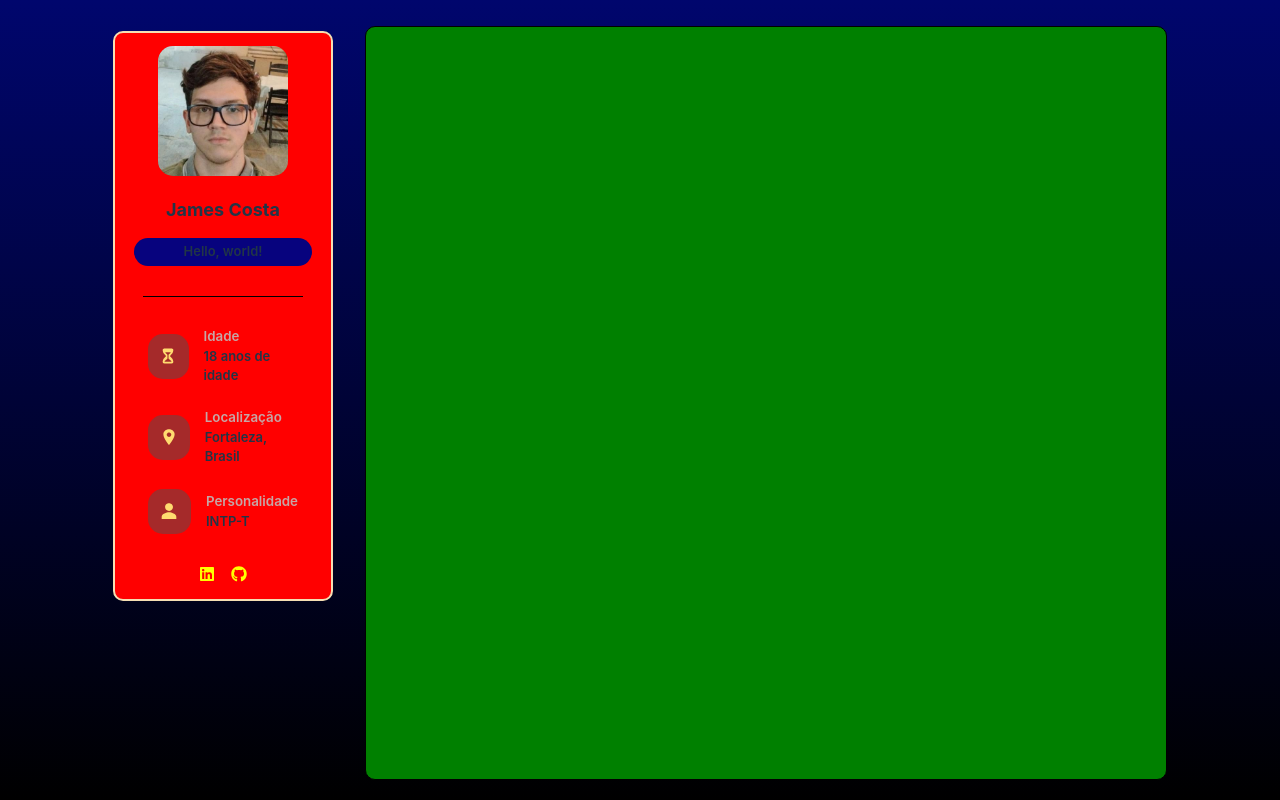
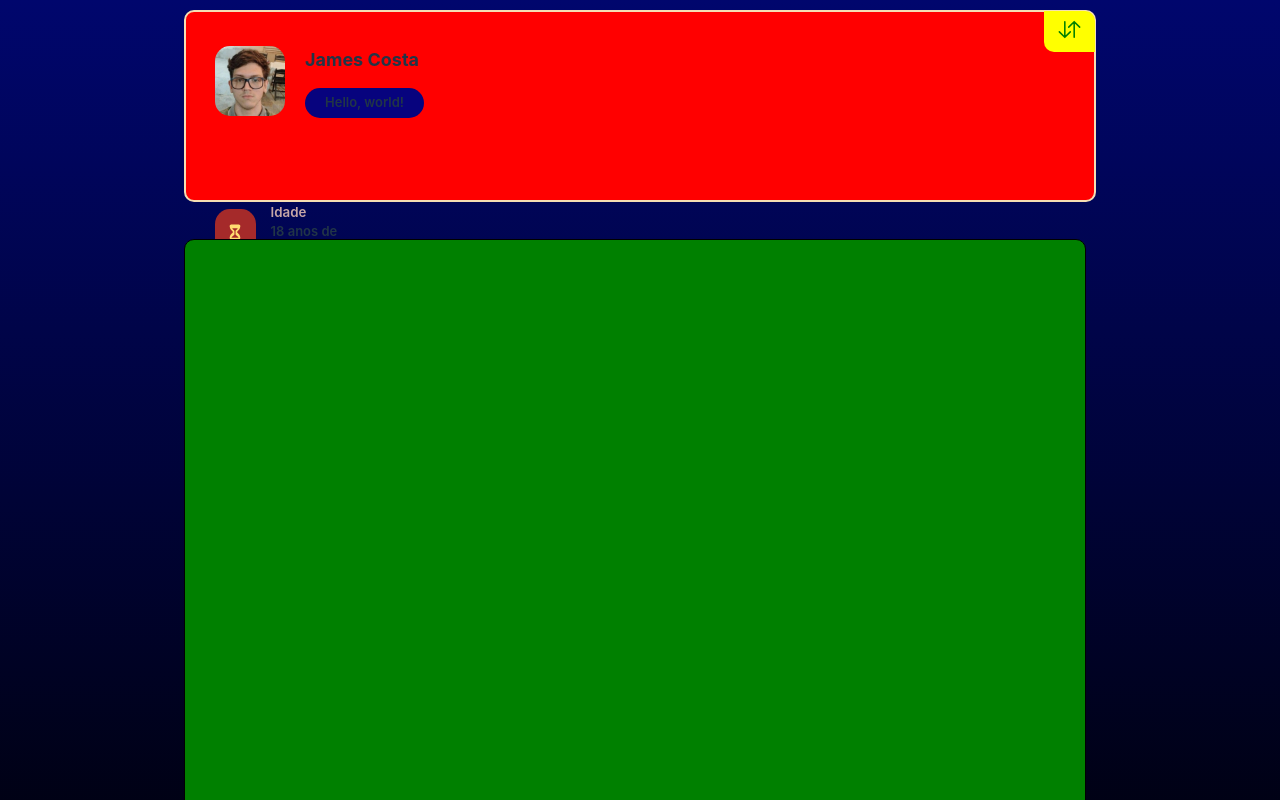
Before and after one commit to DropperDEV/portfolium, a React (Vite) app: page / in a window 1280 px wide. Shown: the top 800 px of the page. Built offline with nearby package versions, Linux system fonts and the light colour scheme.

Commit message:
feat: add Button sidebar

```diff
--- a/src/index.css
+++ b/src/index.css
@@ -32,7 +32,16 @@ body {
   display: flex;
   gap: 2rem;
   justify-content: center;
+
 }
+
+@media (max-width: 1280px) {
+  #root {
+    display: flex;
+    flex-direction: column;
+  }
+}
+
 
 
 
--- a/src/ui/Main.tsx
+++ b/src/ui/Main.tsx
@@ -2,7 +2,7 @@ import styled from "styled-components";
 
 const ContainerMain = styled.main`
   background-color: green;
-  width: 800px;
+  width: 900px;
   height: 94vh;
   border-radius: 10px;
   border: 1.5px solid black;
--- a/src/ui/Sidebar.tsx
+++ b/src/ui/Sidebar.tsx
@@ -1,6 +1,7 @@
 import styled from "styled-components";
 import { FaGithub, FaLinkedin } from "react-icons/fa";
-
+import { device } from "../utils/breakpoints";
+import { IoSwapVertical } from "react-icons/io5";
 const ContainerSide = styled.aside`
   background-color: red;
   width: 200px;
@@ -13,6 +14,13 @@ const ContainerSide = styled.aside`
   display: flex;
   align-items: center;
   flex-direction: column;
+
+  @media ${device.lg} {
+    width: 900px;
+    height: 180px;
+    align-items: baseline;
+    padding: 4px;
+  }
 `;
 
 const StyledImage = styled.img`
@@ -20,11 +28,33 @@ const StyledImage = styled.img`
   height: 130px;
   border-radius: 15px;
   margin-top: 5px;
+
+  @media ${device.lg} {
+    width: 70px;
+    height: 70px;
+  }
+`;
+
+const ContainerTitle = styled.div`
+  display: flex;
+  flex-direction: column;
+  align-items: center;
+  justify-content: center;
+
+  margin-top: 20px;
+  gap: 15px;
+  @media ${device.lg} {
+    display: flex;
+    align-items: unset;
+    margin: 0px;
+    margin-top: 5px;
+  }
 `;
 
 const StyledTitle = styled.h1`
   font-weight: 700;
   font-size: large;
+  margin: 0px;
   margin: 0px;
 `;
 
@@ -33,19 +63,33 @@ const StyledSubTitle = styled.p`
   font-weight: 600;
   font-size: small;
   border-radius: 15px;
-  padding: 4px 50px 4.8px 50px;
+  padding: 5px 50px 5px 50px;
+  margin: 0px;
   text-align: center;
   margin: 0px;
-  animation: glow 1s ease-in-out infinite alternate;
+
+  @media ${device.lg} {
+    padding: 5px 20px;
+  }
 `;
 
-const ContainerTitle = styled.div`
-  display: flex;
-  flex-direction: column;
-  align-items: center;
-  justify-content: center;
-  margin-top: 20px;
-  gap: 15px;
+const Button = styled.button`
+  display: none;
+  visibility: none;
+
+  @media ${device.lg} {
+    display: block;
+    visibility: visible;
+    position: absolute;
+    top: -30px;
+    right: 20px;
+    border-radius: 0px 10px;
+    color: green;
+    background: yellow;
+    transition: cubic-bezier(0.075, 0.82, 0.165, 1);
+    z-index: 1;
+    padding: 5px 12px;
+  }
 `;
 
 const Separator = styled.div`
@@ -105,14 +149,47 @@ const LinkedIconZone = styled.div`
   margin-top: 30px;
 `;
 
+const MobileSideTitle = styled.div`
+  position: relative;
+  display: flex;
+  flex-direction: column;
+  align-items: center;
+  justify-content: flex-start;
+  width: 100%;
+
+  @media ${device.lg} {
+    display: flex;
+    flex-direction: row;
+    align-items: flex-start;
+    justify-content: unset;
+    gap: 20px;
+    margin: 25px;
+
+    &:before {
+      content: "";
+      position: absolute;
+      inset: 1px;
+      border-radius: inherit;
+      background: var(--bg-gradient-jet);
+      transition: var(--transition-1);
+      z-index: -1;
+    }
+  }
+`;
+
 function Sidebar() {
   return (
     <ContainerSide>
-      <StyledImage src="/JamesPhoto.png" alt="James Costa" />
-      <ContainerTitle>
-        <StyledTitle>James Costa</StyledTitle>
-        <StyledSubTitle>Hello, world!</StyledSubTitle>
-      </ContainerTitle>
+      <MobileSideTitle>
+        <StyledImage src="/JamesPhoto.png" alt="James Costa" />
+        <ContainerTitle>
+          <StyledTitle>James Costa</StyledTitle>
+          <StyledSubTitle>Hello, world!</StyledSubTitle>
+        </ContainerTitle>
+        <Button>
+          <IoSwapVertical size={25} />
+        </Button>
+      </MobileSideTitle>
       <Separator />
       <InfoSection>
         <ContainerItem>
--- a/src/utils/breakpoints.ts
+++ b/src/utils/breakpoints.ts
@@ -1,43 +1,26 @@
-import { css } from 'styled-components'
-
-const device = {
-  xs: '400px',
-  sm: '600px',
-  md: '900px',
-  lg: '1280px',
-  xl: '1440px',
-  xxl: '1920px',
+interface Size {
+  xs: string
+  sm: string
+  md: string
+  lg: string
+  xl: string
+  xxl: string
 }
 
-export const media = {
-  xs: (...args) => css`
-    @media (max-width: ${device.xs}) {
-      ${css(...args)};
-    }
-  `,
-  sm: (...args) => css`
-    @media (max-width: ${device.sm}) {
-      ${css(...args)};
-    }
-  `,
-  md: (...args) => css`
-    @media (max-width: ${device.md}) {
-      ${css(...args)};
-    }
-  `,
-  lg: (...args) => css`
-    @media (max-width: ${device.lg}) {
-      ${css(...args)};
-    }
-  `,
-  xl: (...args) => css`
-    @media (max-width: ${device.xl}) {
-      ${css(...args)};
-    }
-  `,
-  xxl: (...args) => css`
-    @media (max-width: ${device.xxl}) {
-      ${css(...args)};
-    }
-  `,
+const size: Size = {
+  xs: '400px', // for small screen mobile
+  sm: '600px', // for mobile screen
+  md: '900px', // for tablets
+  lg: '1280px', // for laptops
+  xl: '1440px', // for desktop / monitors
+  xxl: '1920px', // for big screens
 }
+
+export const device = {
+  xs: `(max-width: ${size.xs})`,
+  sm: `(max-width: ${size.sm})`,
+  md: `(max-width: ${size.md})`,
+  lg: `(max-width: ${size.lg})`,
+  xl: `(max-width: ${size.xl})`,
+  xxl: `(max-width: ${size.xxl})`,
+}
```
Also changed, not shown: src/App.css (added).
